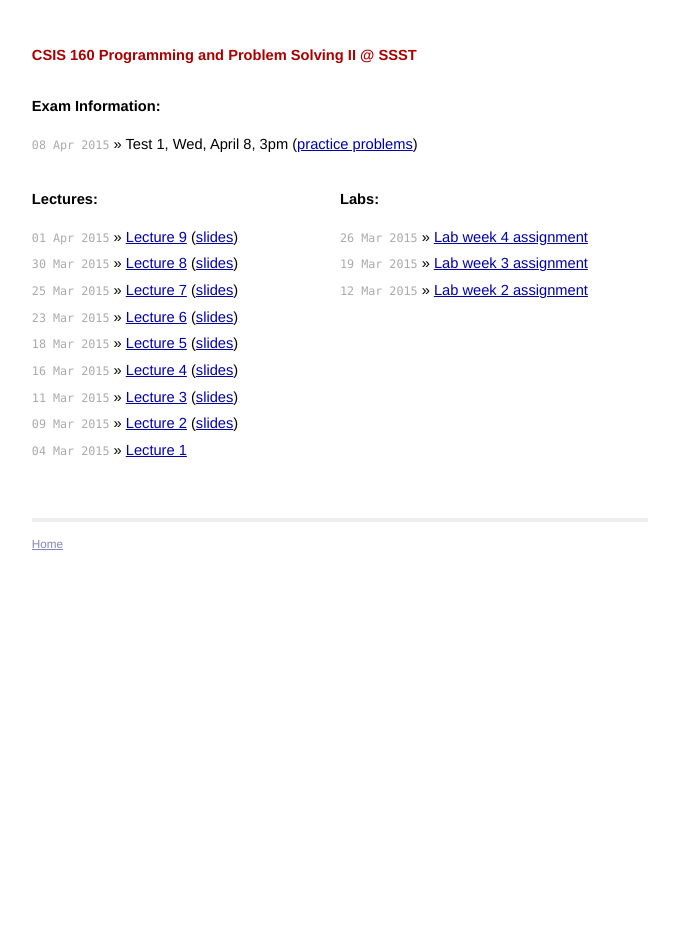
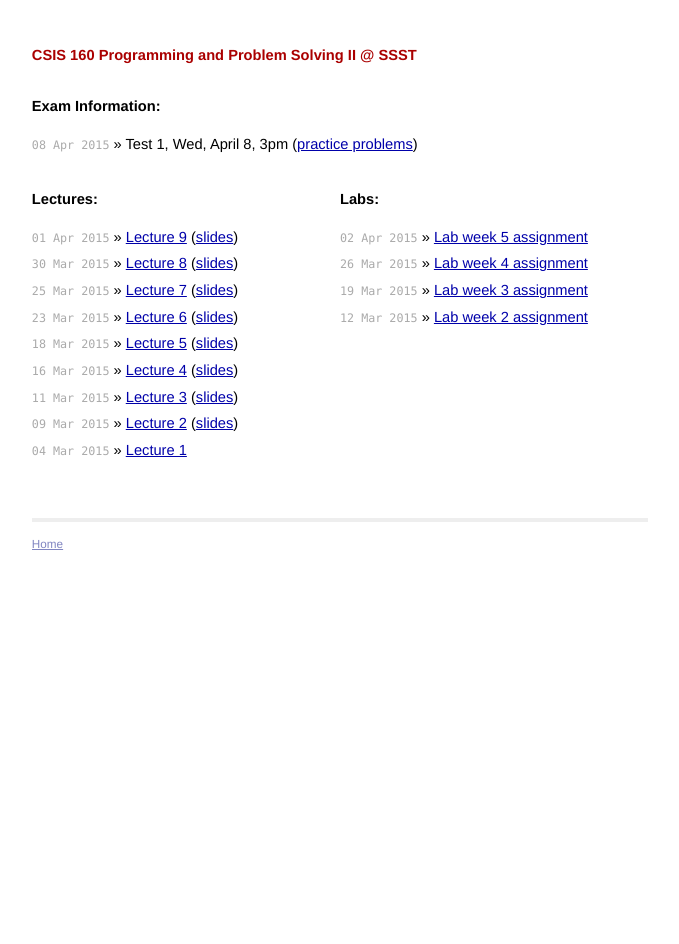
Before and after one commit to csis160/csis160.github.io, a Jekyll site: the page built from index.html, in a window 1280 px wide. Shown: the whole page, without its empty margins (300-979 px from the left). Built offline with Jekyll 4.4.1, drawn with Linux system fonts in a browser that asks for light colours.

Commit message:
added lab week 5 material

```diff
--- a/index.html
+++ b/index.html
@@ -51,6 +51,7 @@
     <div id="lectures">
       <h1>Labs:</h1>
       <ul class="posts" class="rightcol">
+          <li><span>02 Apr 2015</span> &raquo; <a href="pdf/lab-week-05.pdf">Lab week 5 assignment</a></li>
           <li><span>26 Mar 2015</span> &raquo; <a href="pdf/lab-week-04.pdf">Lab week 4 assignment</a></li>
           <li><span>19 Mar 2015</span> &raquo; <a href="pdf/lab-week-03.pdf">Lab week 3 assignment</a></li>
           <li><span>12 Mar 2015</span> &raquo; <a href="pdf/lab-week-02.pdf">Lab week 2 assignment</a></li>
```
Also changed, not shown: 1 other file.
